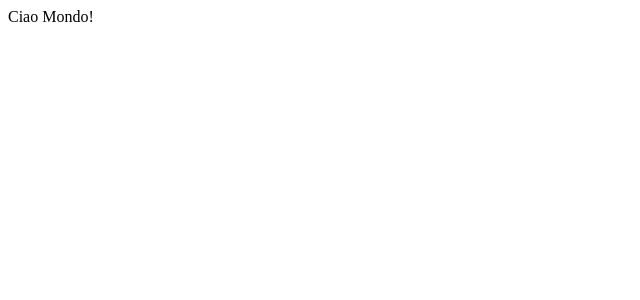
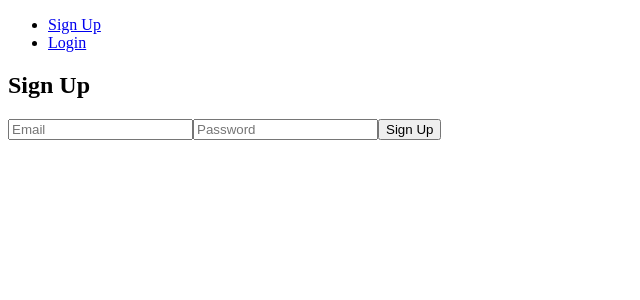
Before and after one commit to MatteoDiter/Candide, a React app: page /signup in a window 1280 px wide. Shown: the top 300 px of the page, without its empty margins (0-640 px from the left). Built offline with nearby package versions, Linux system fonts and the light colour scheme.

Commit message:
signup / login - react browser path completed

```diff
--- a/client/App.tsx
+++ b/client/App.tsx
@@ -1,10 +1,20 @@
 import React from 'react';
+import { BrowserRouter, Route, Routes } from 'react-router-dom';
+import SignUp from './component/signup';
+import Login from './component/login';
+import MainNavigation from './component/mainNavigation';
 
 const App: React.FC = () => {
   return (
-    <>
-      Ciao Mondo!
-    </>
+      <BrowserRouter>
+          <div>
+              <MainNavigation />
+              <Routes>
+                  <Route path="/signup" element={<SignUp />} />
+                  <Route path="/login" element={<Login />} />
+              </Routes>
+          </div>
+      </BrowserRouter>
   );
 };
 
--- a/client/component/login.tsx
+++ b/client/component/login.tsx
@@ -0,0 +1,32 @@
+import React, { useState } from 'react';
+
+const Login: React.FC = () => {
+    const [email, setEmail] = useState('');
+    const [password, setPassword] = useState('');
+
+    const handleSubmit = (e: React.FormEvent) => {
+        e.preventDefault();
+        console.log(`Login with Email: ${email}, Password: ${password}`);
+    };
+
+    return (
+        <form onSubmit={handleSubmit}>
+            <h2>Login</h2>
+            <input
+                type="email"
+                placeholder="Email"
+                value={email}
+                onChange={e => setEmail(e.target.value)}
+            />
+            <input
+                type="password"
+                placeholder="Password"
+                value={password}
+                onChange={e => setPassword(e.target.value)}
+            />
+            <button type="submit">Login</button>
+        </form>
+    );
+};
+
+export default Login;
--- a/client/component/mainNavigation.tsx
+++ b/client/component/mainNavigation.tsx
@@ -0,0 +1,19 @@
+import React from 'react';
+import { Link } from 'react-router-dom';
+
+const MainNavigation: React.FC = () => {
+    return (
+        <nav>
+            <ul>
+                <li>
+                    <Link to="/signup">Sign Up</Link>
+                </li>
+                <li>
+                    <Link to="/login">Login</Link>
+                </li>
+            </ul>
+        </nav>
+    );
+};
+
+export default MainNavigation;
--- a/client/component/signup.tsx
+++ b/client/component/signup.tsx
@@ -0,0 +1,33 @@
+import React, { useState } from 'react';
+
+const SignUp: React.FC = () => {
+    const [email, setEmail] = useState('');
+    const [password, setPassword] = useState('');
+    const [username, setUsername] = useState('');
+
+    const handleSubmit = (e: React.FormEvent) => {
+        e.preventDefault();
+        console.log(`SignUp with Email: ${email}, Password: ${password}, Username: ${username}`);
+    };
+
+    return (
+        <form onSubmit={handleSubmit}>
+            <h2>Sign Up</h2>
+            <input
+                type="email"
+                placeholder="Email"
+                value={email}
+                onChange={e => setEmail(e.target.value)}
+            />
+            <input
+                type="password"
+                placeholder="Password"
+                value={password}
+                onChange={e => setPassword(e.target.value)}
+            />
+            <button type="submit">Sign Up</button>
+        </form>
+    );
+};
+
+export default SignUp;
```
Also changed, not shown: 1 other file (tests, documents, lock files or other folders).
